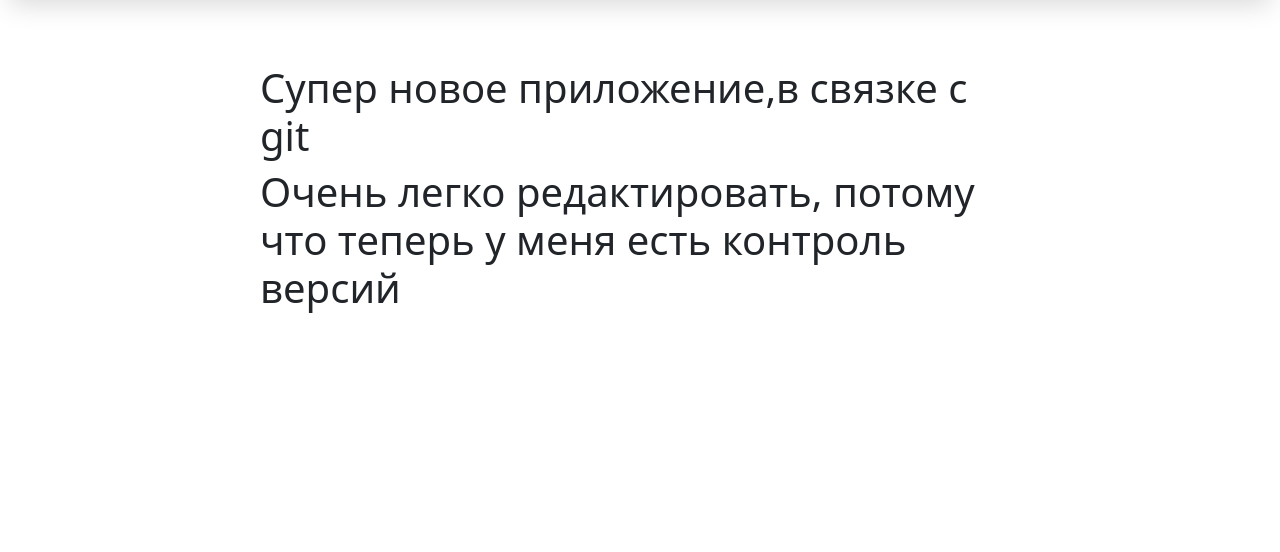
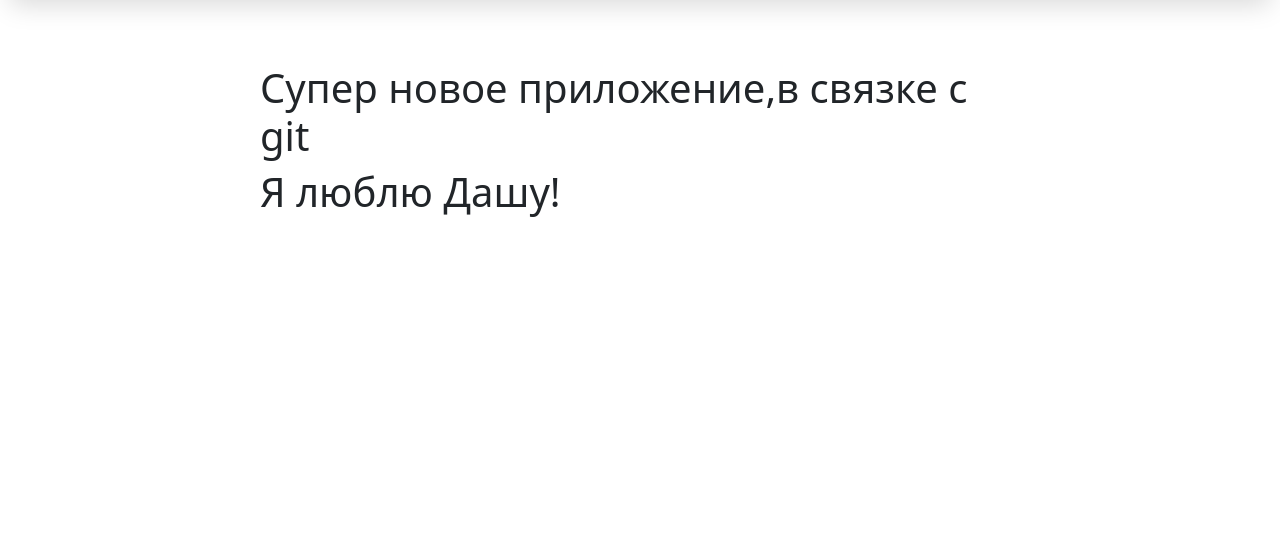
Before and after one commit to Ezzhov/ezhovelectric, a Flask app: page / in a window 1280 px wide. Shown: the part 144-696 px from the top of the page. Run offline with Flask 3, Linux system fonts and the light colour scheme.

Commit message:
Балуюсь

```diff
--- a/templates/index.html
+++ b/templates/index.html
@@ -6,6 +6,6 @@
 
 {%block content%}
 <h1>Супер новое приложение,в связке с git</h1>
-<h1>Очень легко редактировать, потому что теперь у меня есть контроль версий</h1>
+<h1>Я люблю Дашу!</h1>
 
 {%endblock%}
```
